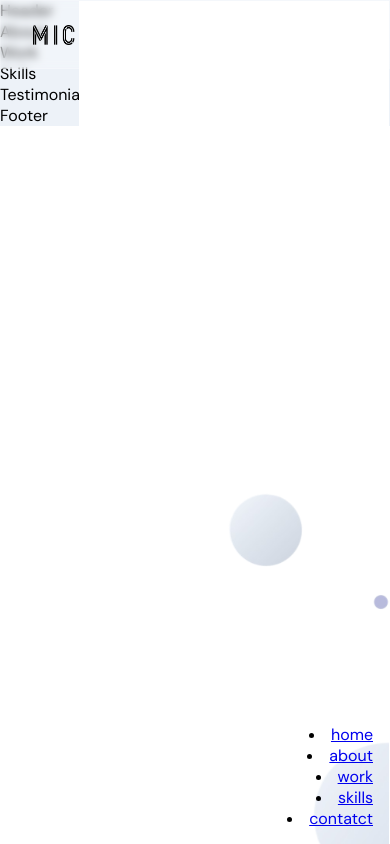
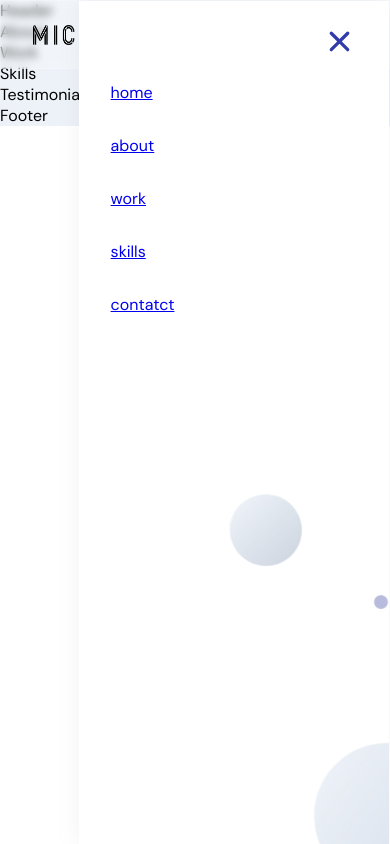
Before and after one commit to nainoaktv/nainoavillegas-portfolio, a React (Create React App) app in the folder frontend_react/: page / in a window 390 px wide. Both pictures are taken after a click on the icon 339 px from the left and 34 px from the top of the page. Built offline with nearby package versions, Linux system fonts and the light colour scheme.

Commit message:
feat: mobile menu links repositioned

```diff
--- a/frontend_react/src/components/Navbar/Navbar.jsx
+++ b/frontend_react/src/components/Navbar/Navbar.jsx
@@ -31,11 +31,13 @@ const Navbar = () => {
             transition={{ duration: 0.85, ease: 'easeOut' }}
           >
             <HiX onClick={() => setToggle(false)} />
-            {['home', 'about', 'work', 'skills', 'contatct'].map((item) => (
-              <li key={item}>
-                <a href={`#${item}`} onClick={() => setToggle(false)}>{item}</a>
-              </li>
-            ))}
+            <ul>
+              {['home', 'about', 'work', 'skills', 'contatct'].map((item) => (
+                <li key={item}>
+                  <a href={`#${item}`} onClick={() => setToggle(false)}>{item}</a>
+                </li>
+              ))}
+            </ul>
           </motion.div>
         )}
       </div>
--- a/frontend_react/src/components/Navbar/Navbar.scss
+++ b/frontend_react/src/components/Navbar/Navbar.scss
@@ -118,5 +118,31 @@
     background-color: var(--white-color);
     background-size: cover;
     background-repeat: repeat;
+
+    box-shadow: 0 0 20px rgba(168, 168, 168, 0.15);
+
+    svg {
+      width: 35px;
+      height: 35px;
+      color: var(--secondary-color);
+      margin: 0.5rem 1rem;
+    }
+
+    ul {
+      list-style: none;
+      margin: 0;
+      padding: 0;
+      height: 100%;
+      width: 100%;
+
+      display: flex;
+      justify-content: flex-start;
+      align-items: flex-start;
+      flex-direction: column;
+
+      li {
+        margin: 1rem;
+      }
+    }
   }
 }
```
